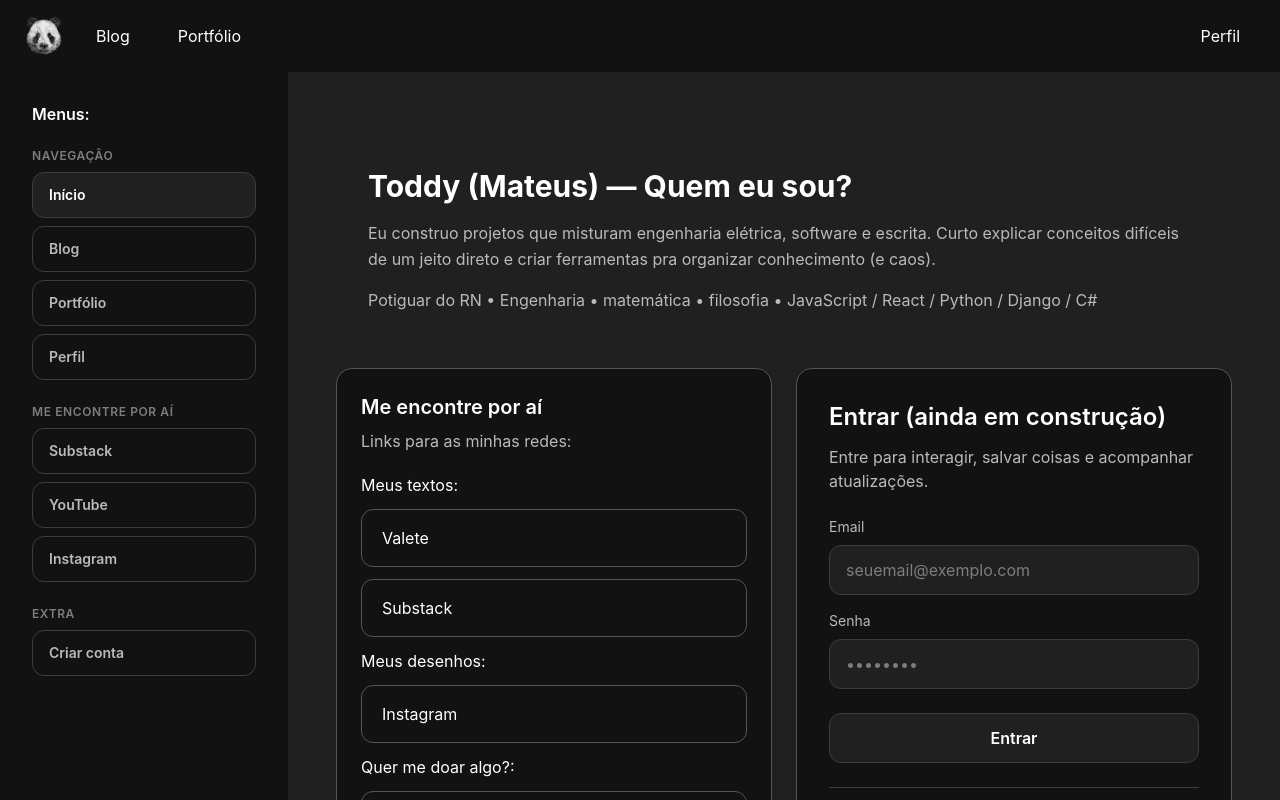
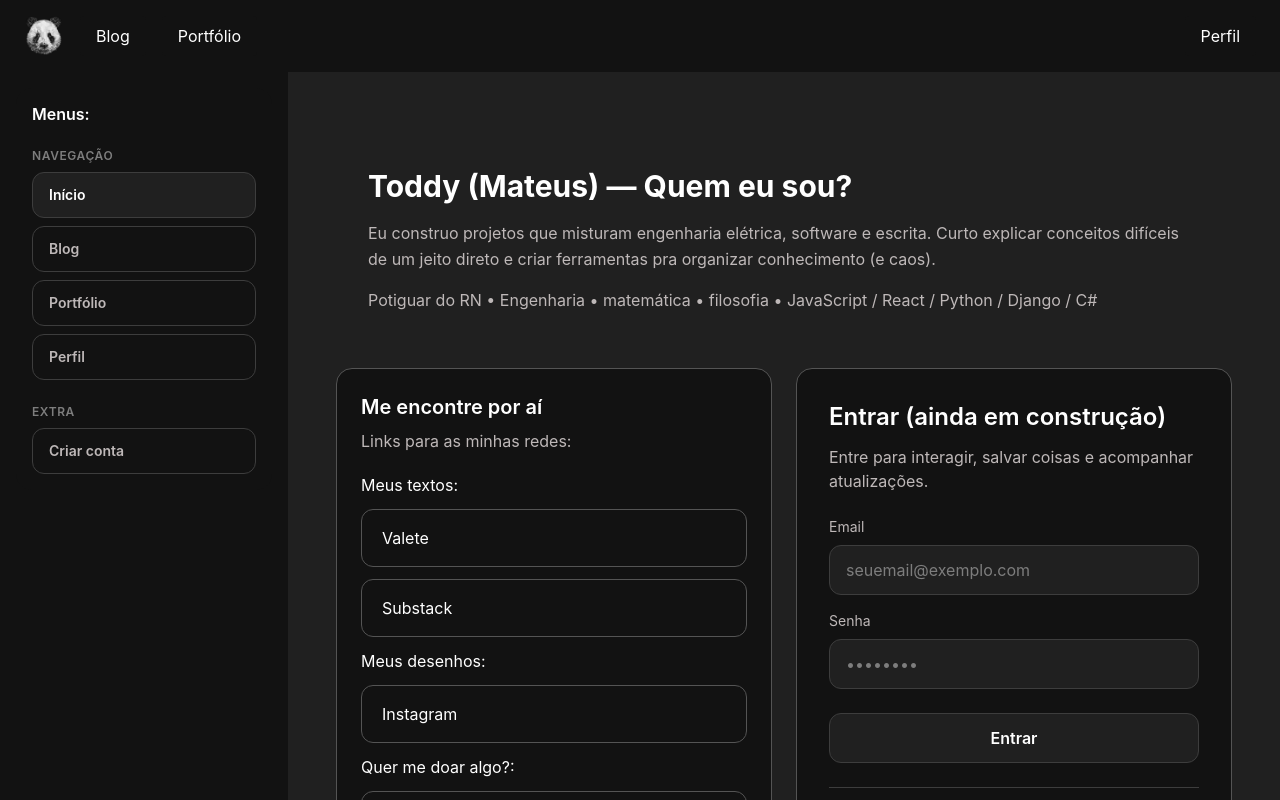
Before and after one commit to ToddynhoVT9/SiteToddy, a React (Vite) app: page / in a window 1280 px wide. Shown: the top 800 px of the page. Built offline with nearby package versions, Linux system fonts and the light colour scheme.

Commit message:
sidebar remove section ME ENCONTRE POR AI

```diff
--- a/src/components/Sidebar.jsx
+++ b/src/components/Sidebar.jsx
@@ -59,7 +59,7 @@ export default function Sidebar() {
         <SideNavItem to="/profile" label="Perfil" />
       </Section>
 
-      <Section title="ME ENCONTRE POR AÍ">
+      {/*       <Section title="ME ENCONTRE POR AÍ">
         <ExternalItem
           href="https://substack.com/@toddynhovt"
           label="Substack"
@@ -72,7 +72,7 @@ export default function Sidebar() {
           href="https://www.instagram.com/toddynho_vt/"
           label="Instagram"
         />
-      </Section>
+      </Section> */}
 
       <Section title="EXTRA">
         <SideNavItem to="/signup" label="Criar conta" />
```
